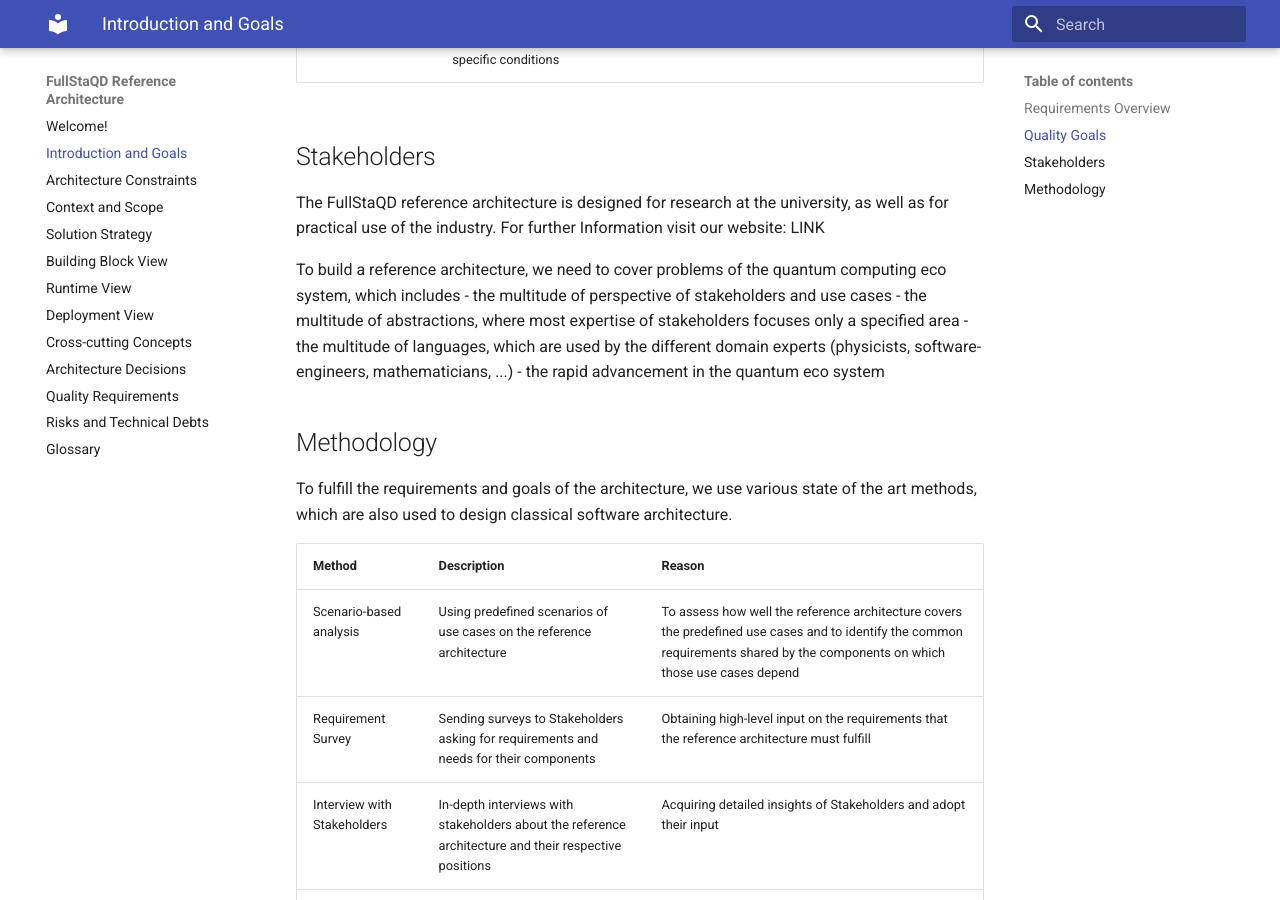
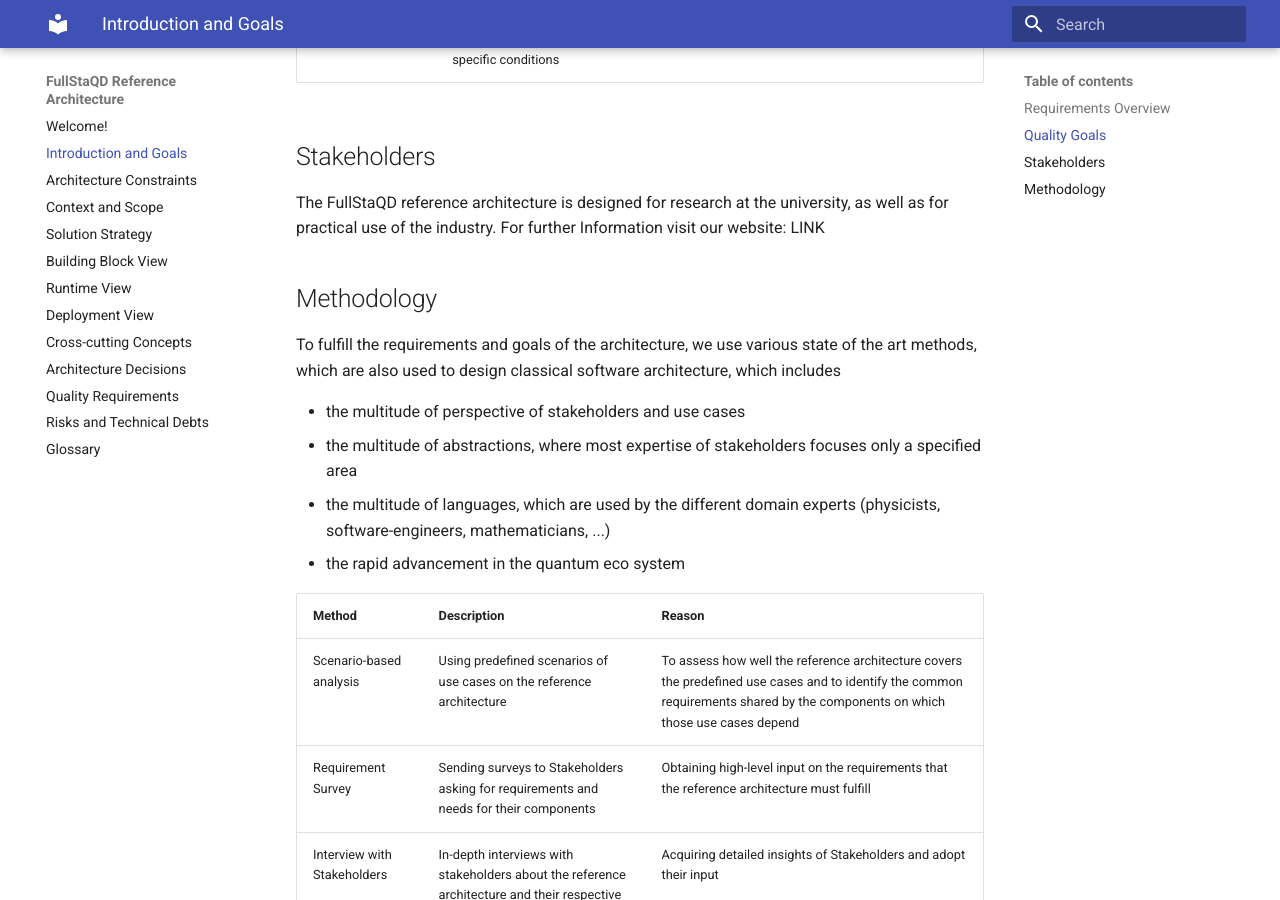
Before and after one commit to FullStaQD/architecture, an MkDocs documentation site: the page built from docs/01_introduction_and_goals.md, in a window 1280 px wide and 900 px high, scrolled down 2051 px. Built offline with MkDocs 1.6.1 and Material for MkDocs 9.7.7, drawn with Linux system fonts in a browser that asks for light colours.

Commit message:
Update 01_introduction_and_goals.md
Signed-off-by: RinorKIT <tc4656@kit.edu>

```diff
--- a/docs/01_introduction_and_goals.md
+++ b/docs/01_introduction_and_goals.md
@@ -41,14 +41,15 @@ For further Information visit our website: LINK
 
 
 
-To build a reference architecture, we need to cover problems of the quantum computing eco system, which includes
+
+
+## Methodology
+To fulfill the requirements and goals of the architecture, we use various state of the art methods, which are also used to design classical software architecture, which includes
+
 - the multitude of perspective of stakeholders and use cases
 - the multitude of abstractions, where most expertise of stakeholders focuses only a specified area
 - the multitude of languages, which are used by the different domain experts  (physicists, software-engineers, mathematicians, ...)
 - the rapid advancement in the quantum eco system
-
-## Methodology
-To fulfill the requirements and goals of the architecture, we use various state of the art methods, which are also used to design classical software architecture.
 
  <!--  Hier könnte man Paper oder Ergebnisse hinten noch als Spalte in Zukunft Verlinken -->
 | Method  | Description | Reason |
```
